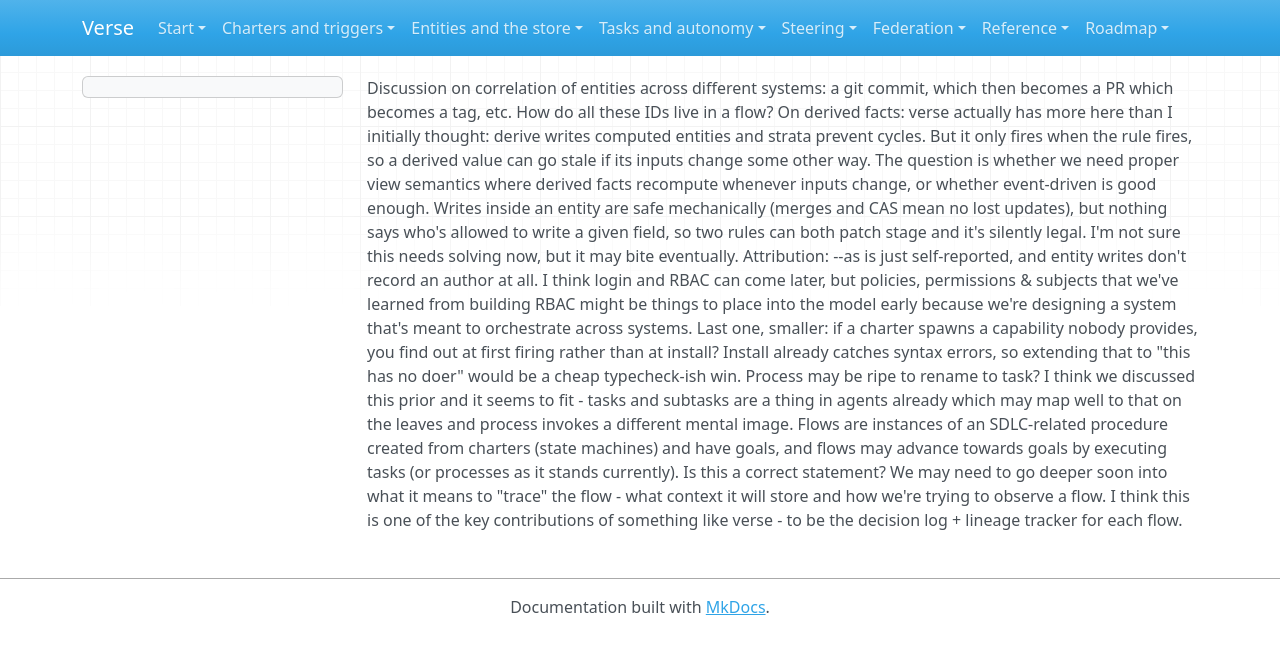
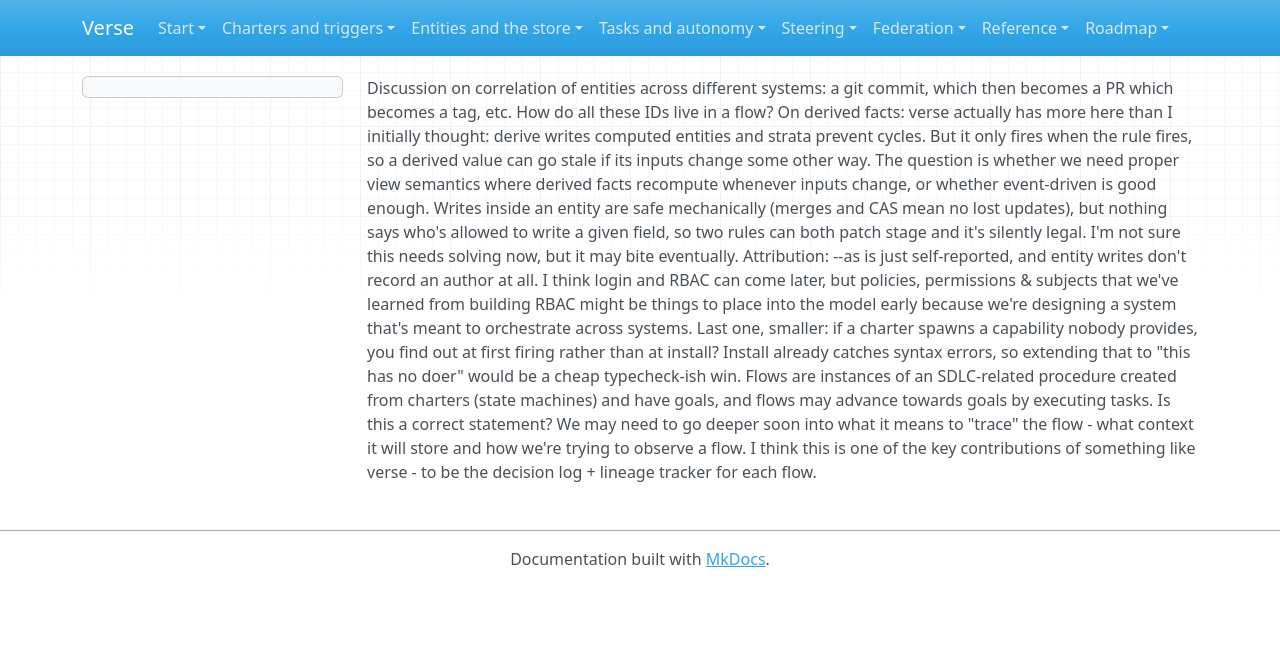
Before and after one commit to signadot/viff, an MkDocs documentation site: the page built from docs/working/questions.md, in a window 1280 px wide. Shown: the top 654 px of the page. Built offline with MkDocs 1.6.1, drawn with Linux system fonts in a browser that asks for light colours.

Commit message:
working notes: the rename question got built

```diff
--- a/docs/working/questions.md
+++ b/docs/working/questions.md
@@ -3,6 +3,5 @@ On derived facts: verse actually has more here than I initially thought: derive
 Writes inside an entity are safe mechanically (merges and CAS mean no lost updates), but nothing says who's allowed to write a given field, so two rules can both patch stage and it's silently legal. I'm not sure this needs solving now, but it may bite eventually.
 Attribution: --as is just self-reported, and entity writes don't record an author at all. I think login and RBAC can come later, but policies, permissions & subjects that we've learned from building RBAC might be things to place into the model early because we're designing a system that's meant to orchestrate across systems.
 Last one, smaller: if a charter spawns a capability nobody provides, you find out at first firing rather than at install? Install already catches syntax errors, so extending that to "this has no doer" would be a cheap typecheck-ish win.
-Process may be ripe to rename to task? I think we discussed this prior and it seems to fit - tasks and subtasks are a thing in agents already which may map well to that on the leaves and process invokes a different mental image.
-Flows are instances of an SDLC-related procedure created from charters (state machines) and have goals, and flows may advance towards goals by executing tasks (or processes as it stands currently). Is this a correct statement?
+Flows are instances of an SDLC-related procedure created from charters (state machines) and have goals, and flows may advance towards goals by executing tasks. Is this a correct statement?
 We may need to go deeper soon into what it means to "trace" the flow - what context it will store and how we're trying to observe a flow. I think this is one of the key contributions of something like verse - to be the decision log + lineage tracker for each flow.
```
